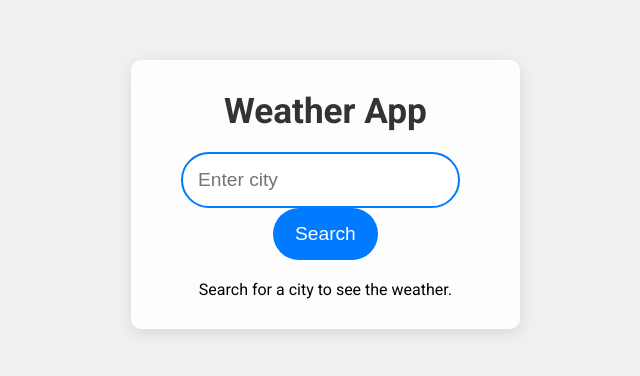
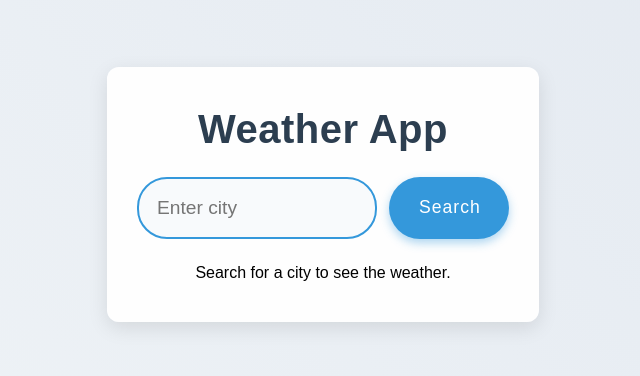
Before and after one commit to RensithUdara/weather-app, a React (Create React App) app: page / in a window 1280 px wide. Shown: the part 206-582 px from the top of the page, without its empty margins (293-933 px from the left). Built offline with nearby package versions, Linux system fonts and the light colour scheme.

Commit message:
Modify css file

```diff
--- a/src/App.css
+++ b/src/App.css
@@ -1,126 +1,137 @@
-/* App.css */
+/* General Reset */
 * {
   margin: 0;
   padding: 0;
   box-sizing: border-box;
 }
 
+/* Body styling */
 body {
-  font-family: 'Roboto', sans-serif;
-  background-color: #f0f0f0;
+  font-family: 'Poppins', sans-serif; /* Modern sans-serif font */
+  background-color: #f5f5f5;
   display: flex;
   justify-content: center;
   align-items: center;
   min-height: 100vh;
   flex-direction: column;
+  background: linear-gradient(45deg, #f0f4f7, #e2e8f0); /* Soft gradient background */
 }
 
+/* Main App container */
 .App {
   text-align: center;
-  background-color: rgba(255, 255, 255, 0.9);
-  border-radius: 10px;
-  padding: 30px 20px;
+  background-color: rgba(255, 255, 255, 0.95);
+  border-radius: 12px;
+  padding: 40px 30px;
   width: 90%;
-  max-width: 500px;
-  box-shadow: 0 4px 15px rgba(0, 0, 0, 0.1);
+  max-width: 480px;
+  box-shadow: 0 6px 20px rgba(0, 0, 0, 0.1);
   position: relative;
   z-index: 2;
+  animation: fadeIn 0.8s ease-out; /* Subtle fade-in effect */
 }
 
+/* Heading */
 h1 {
-  color: #333;
-  font-size: 2.2rem;
-  margin-bottom: 20px;
-  font-weight: 700;
+  color: #2c3e50;
+  font-size: 2.5rem;
+  margin-bottom: 25px;
+  font-weight: 600;
+  letter-spacing: 0.5px;
+  text-transform: capitalize;
 }
 
+/* Search form */
 .search-form {
-  margin-bottom: 20px;
+  margin-bottom: 25px;
   position: relative;
+  display: flex;
+  justify-content: center;
 }
 
 .search-form input {
-  padding: 15px;
+  padding: 18px;
   font-size: 1.2rem;
-  border: 2px solid #007bff;
+  border: 2px solid #3498db;
   border-radius: 30px;
   width: 80%;
-  margin-right: 10px;
+  margin-right: 12px;
   transition: all 0.3s ease-in-out;
+  background-color: #f8fafc;
+  color: #333;
 }
 
 .search-form input:focus {
   outline: none;
-  border-color: #0056b3;
-  box-shadow: 0 0 10px rgba(0, 0, 255, 0.2);
+  border-color: #2980b9;
+  box-shadow: 0 0 15px rgba(41, 128, 185, 0.2);
 }
 
 .search-form button {
-  padding: 15px 20px;
+  padding: 18px 24px;
   font-size: 1.2rem;
   cursor: pointer;
   border: none;
-  background-color: #007bff;
+  background-color: #3498db;
   color: white;
   border-radius: 30px;
-  transition: background-color 0.3s ease-in-out;
-  width: 30%;
+  transition: background-color 0.3s ease-in-out, transform 0.2s ease-in-out;
+  width: 25%;
 }
 
 .search-form button:hover {
-  background-color: #0056b3;
+  background-color: #2980b9;
+  transform: scale(1.05);
 }
 
+/* Weather card */
 .weather-card {
-  background-color: #ffffff;
+  background-color: rgba(255, 255, 255, 0.85);
   border-radius: 15px;
-  padding: 20px;
-  box-shadow: 0 4px 15px rgba(0, 0, 0, 0.1);
+  padding: 25px;
+  box-shadow: 0 6px 25px rgba(0, 0, 0, 0.1);
   text-align: center;
   margin-top: 20px;
+  animation: slideUp 0.5s ease-out; /* Slide up animation */
 }
 
 .weather-card h2 {
-  font-size: 2rem;
-  color: #333;
+  font-size: 2.1rem;
+  color: #34495e;
   font-weight: 600;
-  margin-bottom: 15px;
+  margin-bottom: 18px;
 }
 
 .weather-card h3 {
-  font-size: 2.5rem;
-  color: #333;
-  margin: 10px 0;
+  font-size: 3.2rem;
+  color: #3498db;
+  margin: 15px 0;
+  font-weight: 700;
 }
 
 .weather-card p {
   font-size: 1.1rem;
-  color: #666;
-  margin-bottom: 10px;
-}
-
-.weather-details p {
-  font-size: 1rem;
-  color: #444;
+  color: #7f8c8d;
+  margin-bottom: 12px;
 }
 
 .weather-card .description {
-  font-size: 1.3rem;
-  color: #444;
+  font-size: 1.4rem;
+  color: #2c3e50;
   text-transform: capitalize;
-  margin: 10px 0;
+  margin: 12px 0;
 }
 
 .weather-card .details {
   display: flex;
-  justify-content: space-between;
-  margin-top: 15px;
+  justify-content: space-around;
+  margin-top: 20px;
 }
 
 .weather-card .details p {
   flex: 1;
   font-size: 1rem;
-  color: #555;
+  color: #7f8c8d;
   margin: 0;
   text-align: center;
 }
@@ -129,21 +140,21 @@ h1 {
   font-weight: bold;
 }
 
-/* Background Images Based on Weather Condition */
+/* Weather condition background styles */
 .sunny {
-  background-image: url('https://cdn.vectorstock.com/i/1000v/01/18/sun-in-clouds-3d-sunny-weather-elements-white-vector-45910118.jpg'); /* Replace with actual URL */
+  background-image: url('https://cdn.pixabay.com/photo/2017/06/13/22/44/sun-2402506_960_720.jpg'); /* Updated sunny image */
   background-size: cover;
   background-position: center;
 }
 
 .rainy {
-  background-image: url('https://img.freepik.com/premium-photo/3d-cloudy-sun-rain-icon-know-weather-application-web_494516-2102.jpg'); /* Replace with actual URL */
+  background-image: url('https://cdn.pixabay.com/photo/2017/06/13/22/44/rain-2401532_960_720.jpg'); /* Updated rainy image */
   background-size: cover;
   background-position: center;
 }
 
 .cloudy {
-  background-image: url('https://thumbs.dreamstime.com/b/vector-cartoon-d-cloudy-weather-icon-soft-blue-grey-fluffy-clouds-white-background-render-bubble-shape-round-geometric-cute-336838085.jpg'); /* Replace with actual URL */
+  background-image: url('https://cdn.pixabay.com/photo/2015/09/14/16/05/clouds-942996_960_720.jpg'); /* Updated cloudy image */
   background-size: cover;
   background-position: center;
 }
@@ -154,6 +165,7 @@ h1 {
   background-color: rgba(255, 255, 255, 0.7);
 }
 
+/* Responsive design */
 @media (max-width: 768px) {
   .search-form input {
     width: 70%;
@@ -164,11 +176,11 @@ h1 {
   }
 
   .weather-card {
-    padding: 15px;
+    padding: 18px;
   }
 
   h1 {
-    font-size: 1.8rem;
+    font-size: 2rem;
   }
 
   .weather-card h2 {
@@ -176,6 +188,65 @@ h1 {
   }
 
   .weather-card h3 {
-    font-size: 2.2rem;
+    font-size: 2.4rem;
   }
 }
+
+/* Animations */
+@keyframes fadeIn {
+  0% {
+    opacity: 0;
+    transform: translateY(30px);
+  }
+  100% {
+    opacity: 1;
+    transform: translateY(0);
+  }
+}
+
+@keyframes slideUp {
+  0% {
+    opacity: 0;
+    transform: translateY(20px);
+  }
+  100% {
+    opacity: 1;
+    transform: translateY(0);
+  }
+}
+
+/* Search form button */
+.search-form button {
+  padding: 16px 30px;
+  font-size: 1.1rem;
+  cursor: pointer;
+  border: none;
+  background-color: #3498db; /* Vibrant blue */
+  color: white;
+  border-radius: 50px; /* Rounded corners for a sleek look */
+  transition: all 0.3s ease;
+  width: auto;
+  min-width: 120px; /* Minimum width to keep the button consistent */
+  letter-spacing: 1px;
+  box-shadow: 0 4px 10px rgba(52, 152, 219, 0.4);
+}
+
+/* Button hover state */
+.search-form button:hover {
+  background-color: #2980b9; /* Darker blue for hover */
+  transform: translateY(-3px); /* Button lifts up slightly */
+  box-shadow: 0 6px 15px rgba(52, 152, 219, 0.4); /* Enhanced shadow on hover */
+}
+
+/* Button active state */
+.search-form button:active {
+  transform: translateY(2px); /* Button slightly pressed when clicked */
+  box-shadow: 0 2px 5px rgba(52, 152, 219, 0.2); /* Subtle shadow effect on click */
+}
+
+/* Button focus state (for accessibility) */
+.search-form button:focus {
+  outline: none;
+  border: 2px solid #2980b9; /* Blue border on focus */
+  box-shadow: 0 0 10px rgba(41, 128, 185, 0.3); /* Subtle focus glow */
+}
```
